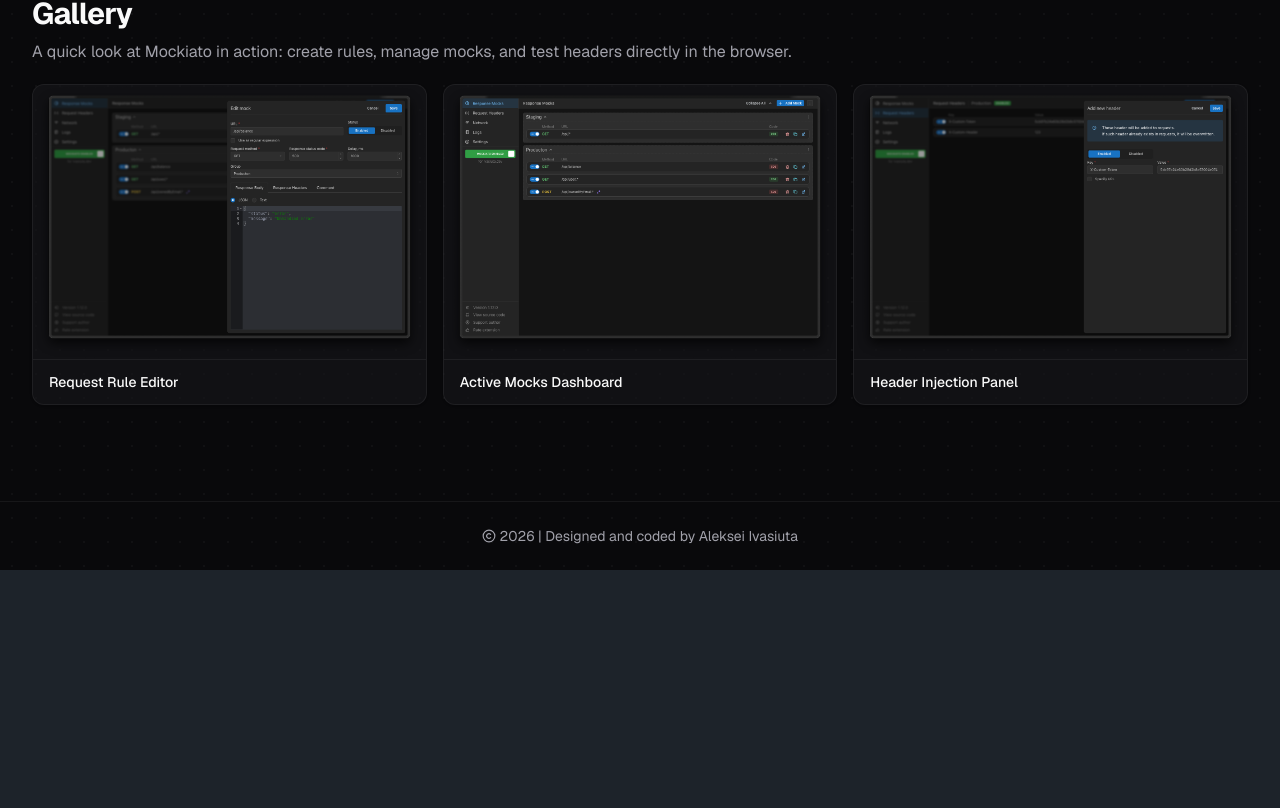
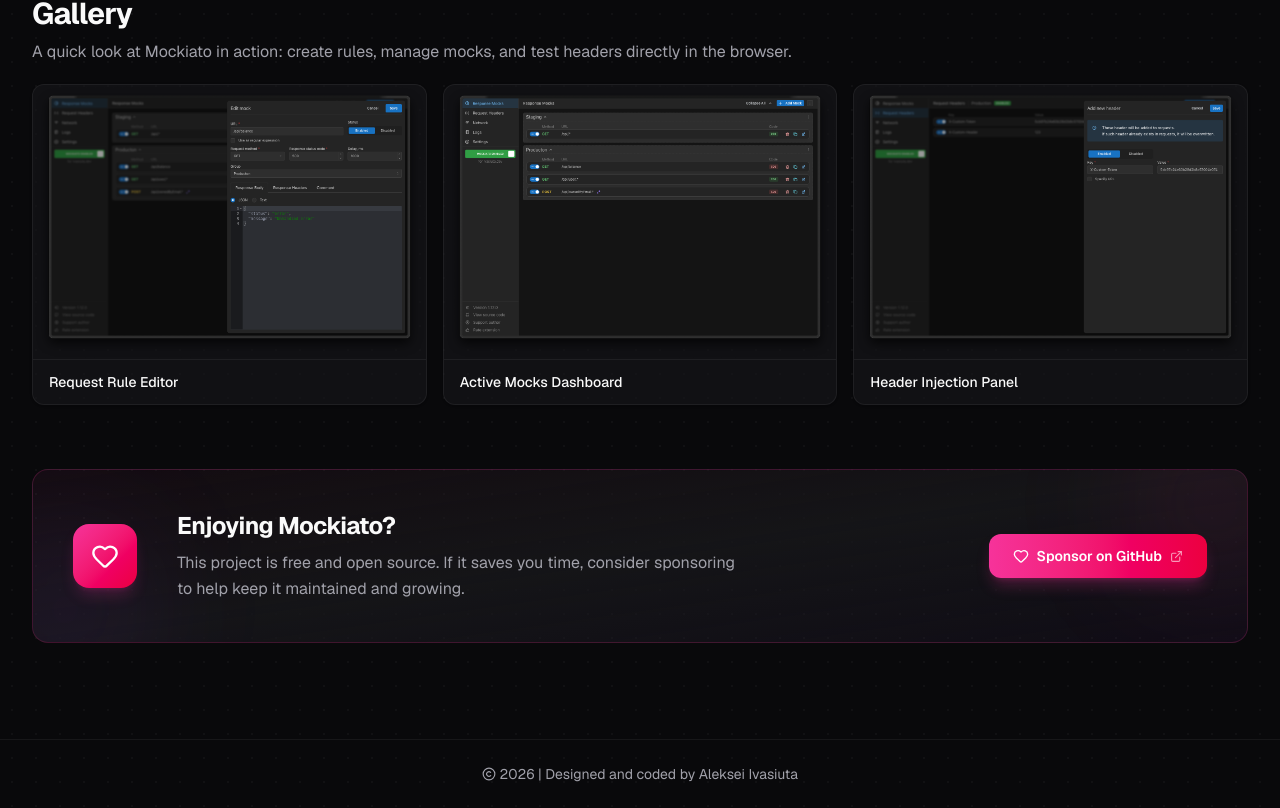
Before and after one commit to avivasyuta/personal-blog, a Next.js app: page /projects/mockiato in a window 1280 px wide. Shown: the part 1006-1814 px from the top of the page. Before the commit the page ends 1576 px from the top, so only its background shows below. Built offline with nearby package versions, Linux system fonts and the light colour scheme.

Commit message:
feat: add sponsorship section to Mockiato project page

```diff
--- a/src/app/projects/mockiato/page.tsx
+++ b/src/app/projects/mockiato/page.tsx
@@ -3,7 +3,7 @@
 import { useState } from 'react';
 import Image from 'next/image';
 import Link from 'next/link';
-import { ExternalLink, Github, Zap, Globe, FileJson, Shield } from 'lucide-react';
+import { ExternalLink, Github, Zap, Globe, FileJson, Shield, Heart } from 'lucide-react';
 import { Modal } from '../../../components/modal';
 
 const galleryImages = [
@@ -189,6 +189,45 @@
         </div>
       </section>
 
+      <section className="relative overflow-hidden rounded-2xl border border-pink-500/20 bg-linear-to-br from-pink-500/5 via-surface/80 to-purple-500/5 p-8 md:p-10">
+        <div className="absolute -top-12 -right-12 w-40 h-40 rounded-full bg-pink-500/10 blur-3xl" />
+        <div className="absolute -bottom-12 -left-12 w-40 h-40 rounded-full bg-purple-500/10 blur-3xl" />
+
+        <div className="relative flex flex-col md:flex-row items-center gap-6 md:gap-10">
+          <div className="flex shrink-0 items-center justify-center w-16 h-16 rounded-2xl bg-linear-to-br from-pink-500 to-rose-600 shadow-lg shadow-pink-500/20">
+            <Heart
+              size={28}
+              className="text-white"
+            />
+          </div>
+
+          <div className="flex flex-col gap-2 text-center md:text-left flex-1">
+            <h2 className="text-xl md:text-2xl font-bold tracking-tight">Enjoying Mockiato?</h2>
+
+            <p className="text-sm md:text-base text-text-secondary leading-relaxed max-w-xl">
+              This project is free and open source. If it saves you time, consider sponsoring to help keep it maintained
+              and growing.
+            </p>
+          </div>
+
+          <Link
+            href="https://github.com/sponsors/avivasyuta"
+            className="group relative inline-flex shrink-0 items-center gap-2 px-6 py-3 rounded-xl bg-linear-to-r from-pink-500 to-rose-600 text-white text-sm font-semibold shadow-lg shadow-pink-500/25 hover:shadow-xl hover:shadow-pink-500/30 hover:scale-[1.02] active:scale-[0.98] transition-all"
+            target="_blank"
+          >
+            <Heart
+              size={16}
+              className="transition-transform group-hover:scale-110"
+            />
+            Sponsor on GitHub
+            <ExternalLink
+              size={13}
+              className="opacity-60"
+            />
+          </Link>
+        </div>
+      </section>
+
       <Modal
         isOpen={Boolean(selectedImage)}
         onClose={() => setSelectedImage(null)}
```
